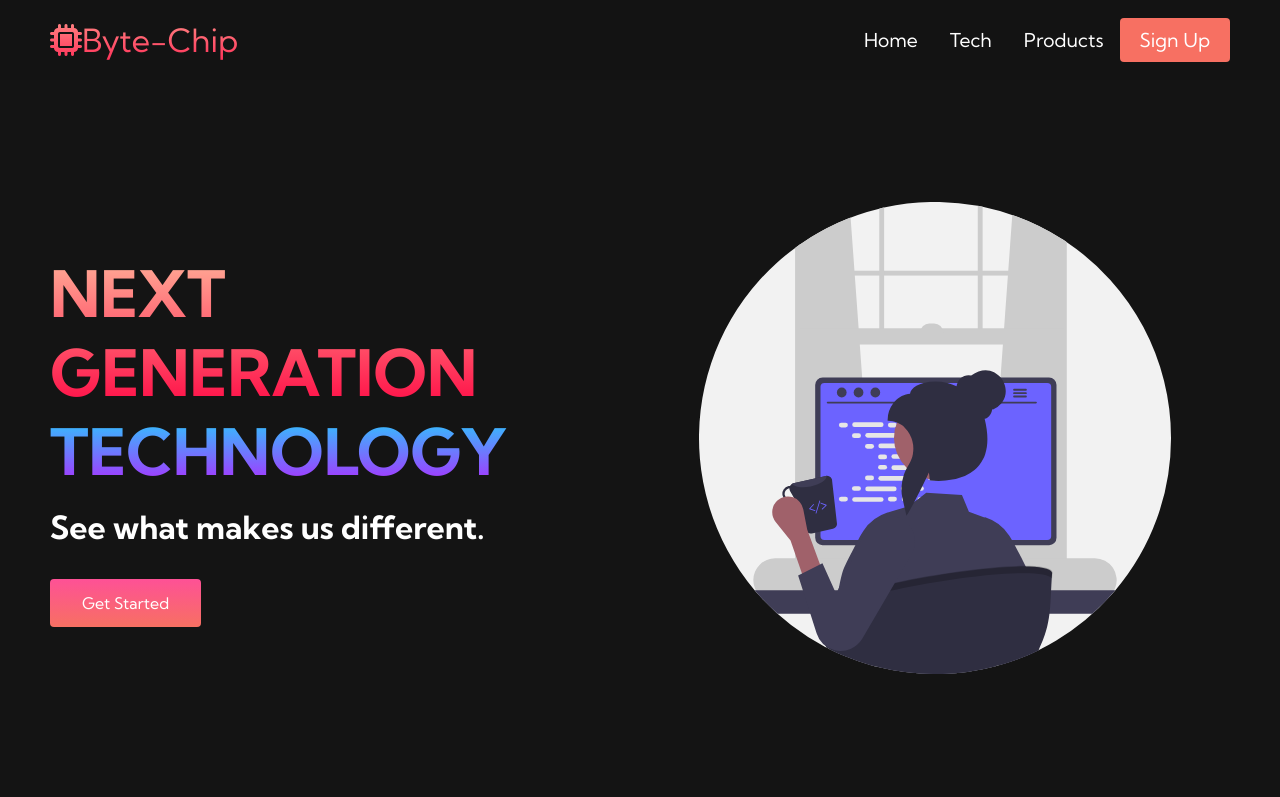
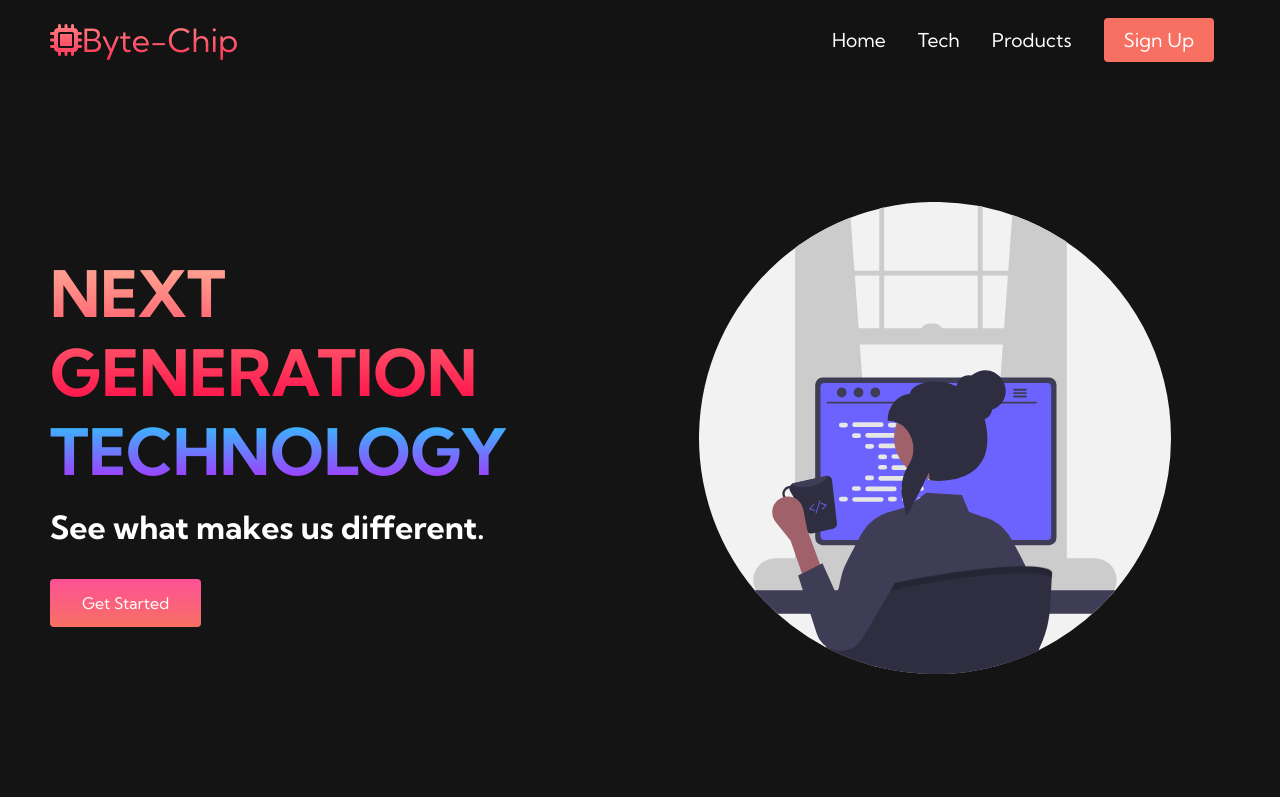
Before and after one commit to KhwajaYousuf/PROJECT1, a plain HTML site: page index.html in a window 1280 px wide. Shown: the top 797 px of the page. Drawn offline with Linux system fonts and the light colour scheme.

Commit message:
Fixed navbar__btn name in index.html to center the sign up button

```diff
--- a/app.js
+++ b/app.js
@@ -4,4 +4,5 @@ const menuLinks = document.querySelector('.navbar__menu')
 menu.addEventListener('click', function() {
     menu.classList.toggle('is-active');
     menuLinks.classList.toggle('active');
-});
+}
+);
--- a/index.html
+++ b/index.html
@@ -31,9 +31,8 @@
                 <li class="navbar__item">
                     <a href="/" class="navbar__links">Products</a>
                 </li>
-                <li class="nav__btn">
-                    <a href="/" class="button">Sign Up</a>
-                </li>
+                <li class="navbar__btn"><a href="/"
+                class="button">Sign Up</a></li>
             </ul>
         </div>
     </nav>
```
